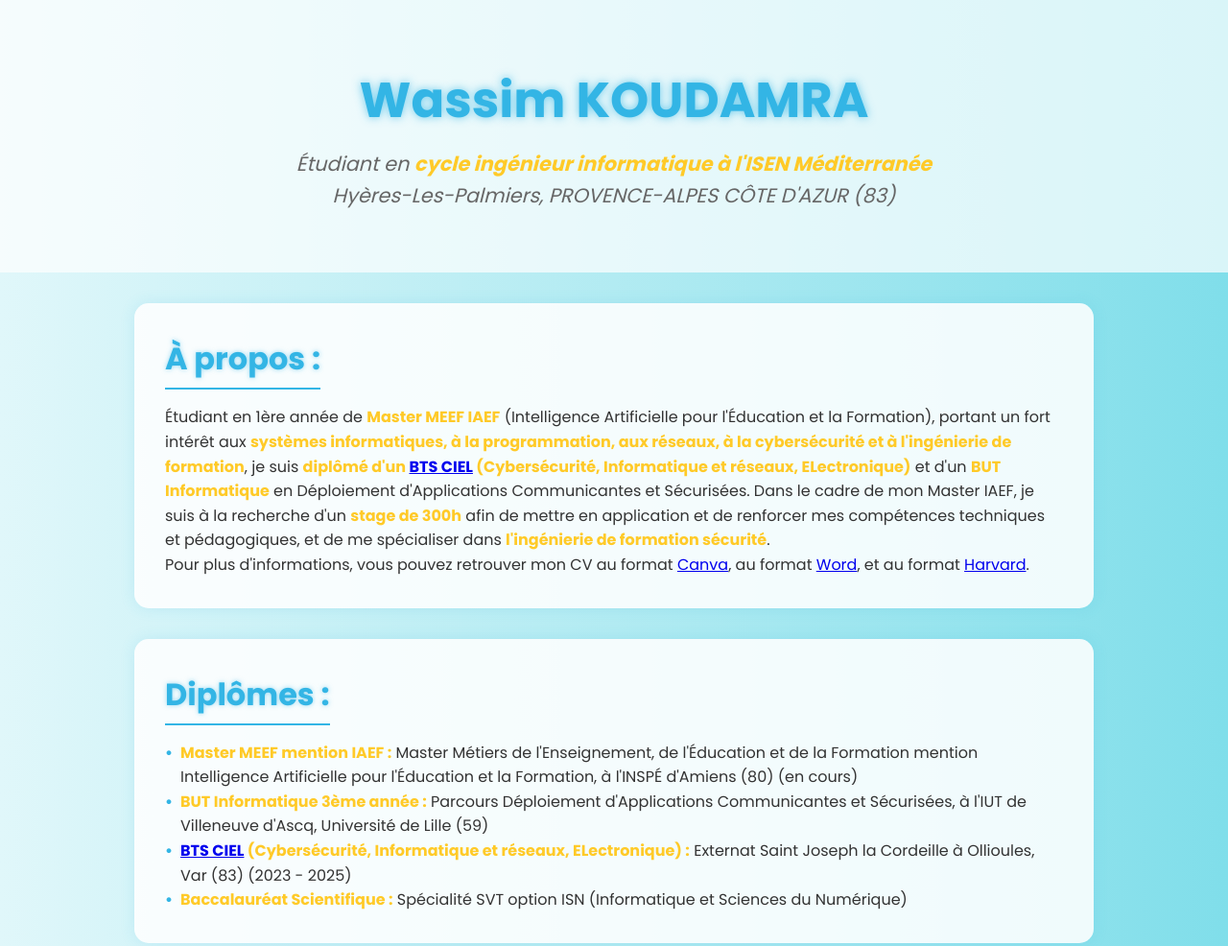
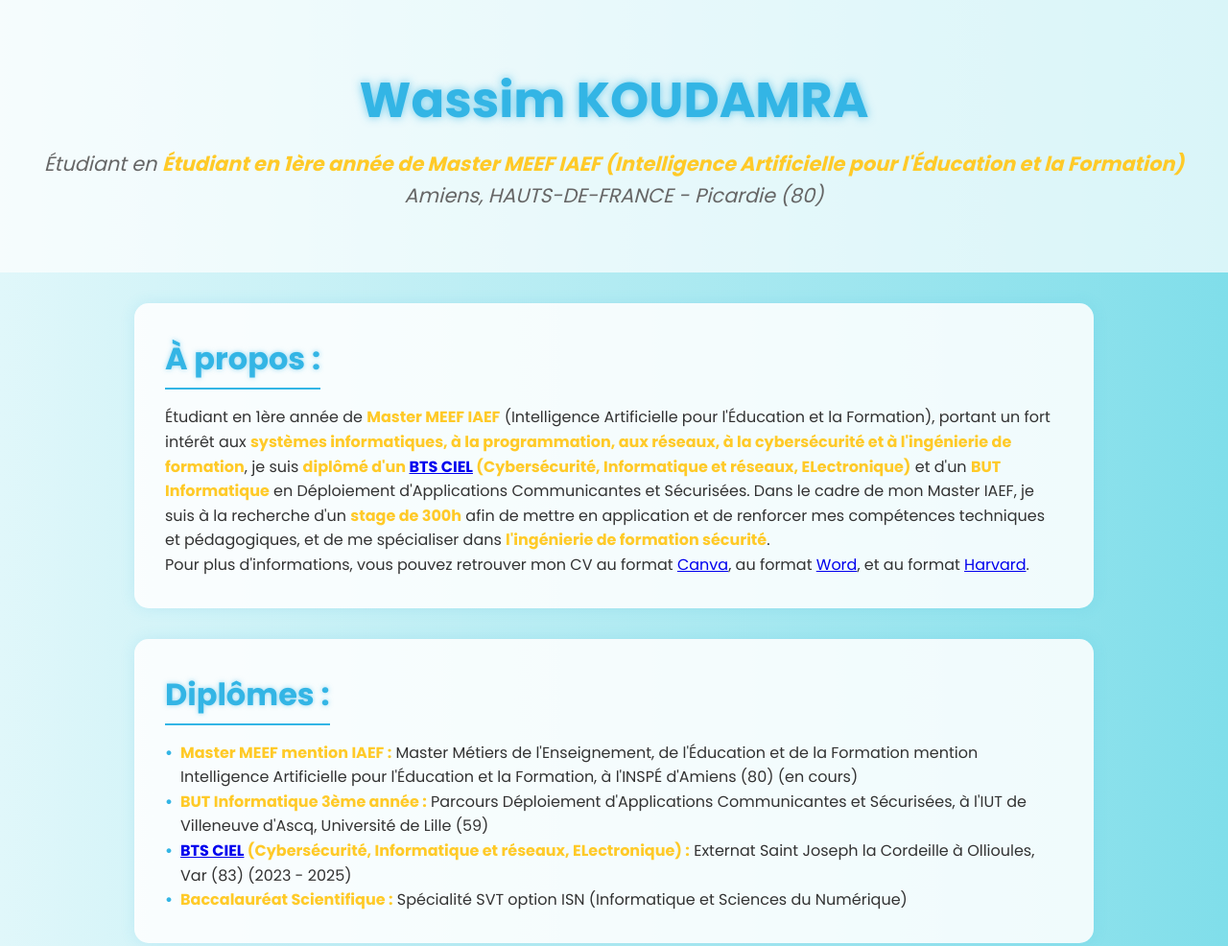
Before and after one commit to Sparrow0245/portfolio, a plain HTML site: page index.html in a window 1280 px wide. Shown: the top 986 px of the page at 96% size. Drawn offline with nearby package versions, Linux system fonts and the light colour scheme.

Commit message:
Correction du titre de l'en-tête

```diff
--- a/index.html
+++ b/index.html
@@ -113,8 +113,8 @@
 <body>
   <header>
     <h1>Wassim KOUDAMRA</h1>
-    <p>Étudiant en <strong style="color:#ffca28">cycle ingénieur informatique à l'ISEN Méditerranée</p>
-    <p></strong> Hyères-Les-Palmiers, PROVENCE-ALPES CÔTE D'AZUR (83)</p>
+    <p>Étudiant en <strong style="color:#ffca28">Étudiant en 1ère année de Master MEEF IAEF (Intelligence Artificielle pour l'Éducation et la Formation)</p>
+    <p></strong> Amiens, HAUTS-DE-FRANCE - Picardie (80)</p>
   </header>
 
   <section>
```
